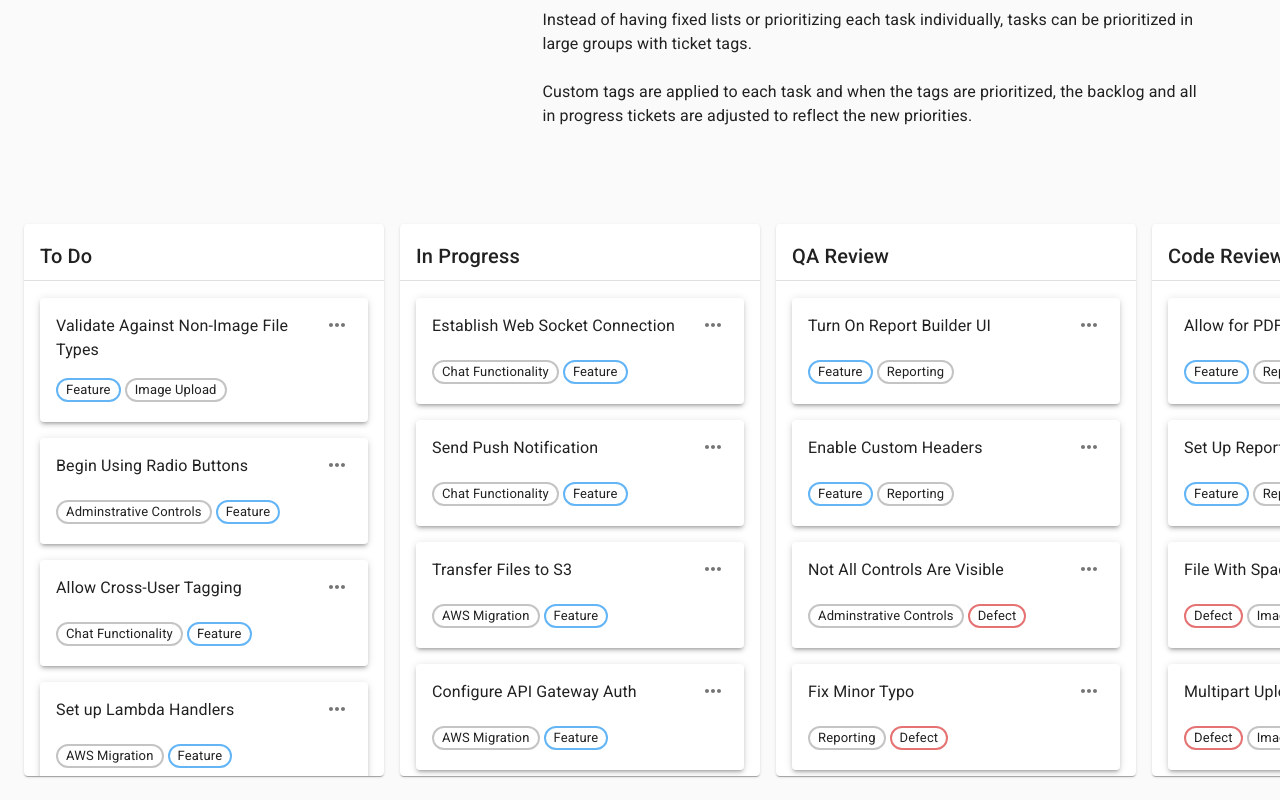
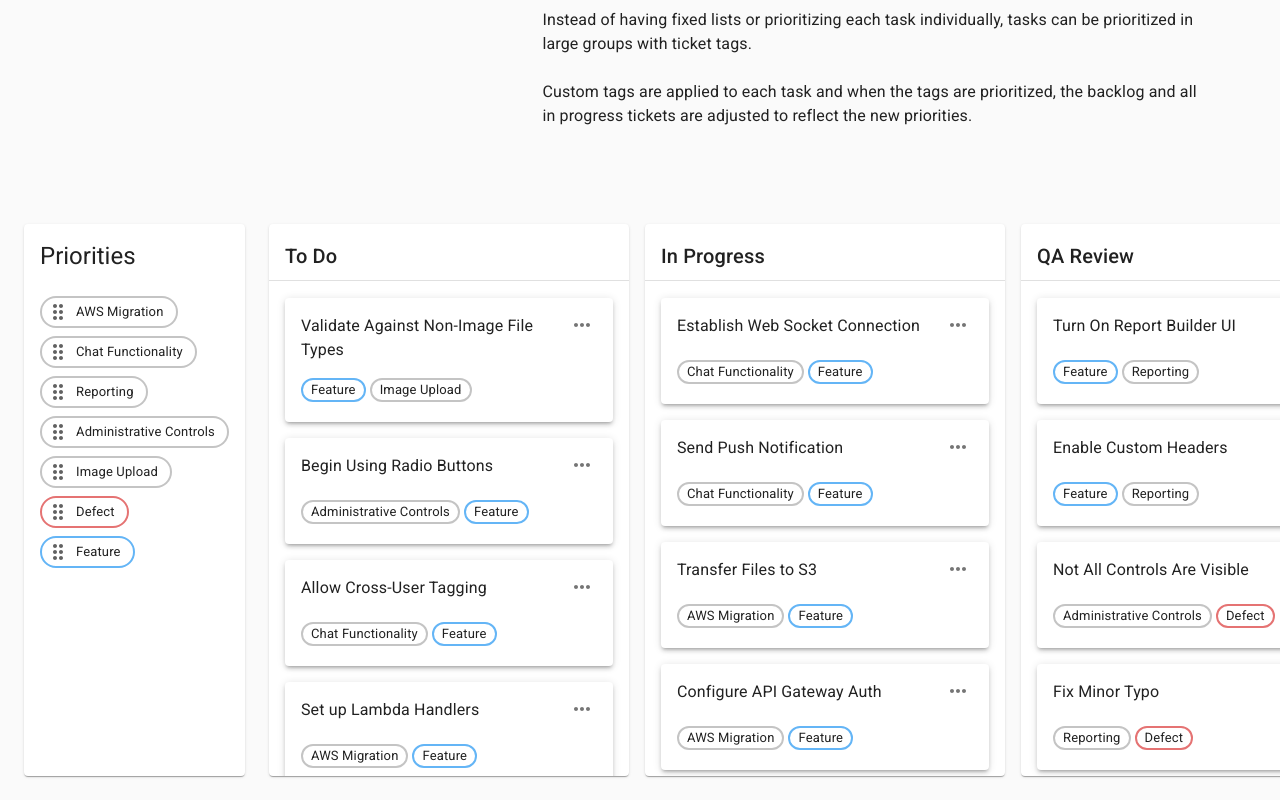
Before and after one commit to chasejarms/dynamic-project-management, a React (Create React App) app: page / in a window 1280 px wide. Shown: the part 1567-2367 px from the top of the page. Built offline with nearby package versions, Linux system fonts and the light colour scheme; no server answers; what amazon-cognito-identity-js would draw is missing.

Commit message:
Get the priorities showing up correctly

```diff
--- a/src/components/prioritizedTagsCard/index.tsx
+++ b/src/components/prioritizedTagsCard/index.tsx
@@ -56,9 +56,7 @@ export function PrioritizedTagsCard(props: IPrioritizedTagsCardProps) {
             >
                 <div css={classes.cardContent}>
                     <div css={classes.titleContainer}>
-                        <Typography variant="h5">
-                            Prioritized Tags (High to Low)
-                        </Typography>
+                        <Typography variant="h5">Priorities</Typography>
                     </div>
                     <div css={classes.innerCardContent}>
                         {isLoading ? (
--- a/src/oneTimeComponents/wrappedApp/app/home/index.tsx
+++ b/src/oneTimeComponents/wrappedApp/app/home/index.tsx
@@ -4,12 +4,19 @@ import { useTheme, Theme } from "@material-ui/core";
 import { NonAuthenticatedPageContainer } from "../../../../components/nonAuthenticatedPageContainer";
 import { LandingPageCommonSection } from "../../../../components/landingPageCommonSection";
 import { BoardColumnsContainer } from "../../../../components/boardColumnsContainer";
-import { mockColumnData, mockPriorities, mockTickets } from "./mockData";
+import {
+    mockColumnData,
+    mockPriorities,
+    mockTagsMapping,
+    mockTickets,
+} from "./mockData";
 import { TicketContainer } from "../../../../components/ticketContainer";
 import { useState } from "react";
 import { createColumnsMapping } from "../../../../utils/createColumnsMapping";
 import { TicketForBoard } from "../../../../components/ticketForBoard";
 import { TicketType } from "../../../../models/ticket/ticketType";
+import { PrioritizedTagsCard } from "../../../../components/prioritizedTagsCard";
+import { DragDropContext, DropResult } from "react-beautiful-dnd";
 
 export function Home() {
     const theme = useTheme();
@@ -17,6 +24,10 @@ export function Home() {
     const [columnsMapping, setColumnsMapping] = useState(
         createColumnsMapping(mockPriorities, mockColumnData, mockTickets)
     );
+    const [priorityList, setPriorityList] = useState(mockPriorities);
+    function onDragEnd(result: DropResult) {
+        const { destination, source, draggableId } = result;
+    }
 
     return (
         <NonAuthenticatedPageContainer>
@@ -55,6 +66,17 @@ export function Home() {
                 placeContent="right"
             />
             <div css={classes.exampleOverflow}>
+                <div css={classes.prioritiesContainer}>
+                    <DragDropContext onDragEnd={onDragEnd}>
+                        <PrioritizedTagsCard
+                            isLoading={false}
+                            canDragTags={true}
+                            tagsPriorityList={priorityList}
+                            tagsPriorityListMapping={mockTagsMapping}
+                        />
+                    </DragDropContext>
+                </div>
+                <div css={classes.boardTicketsContainer}>
                     <BoardColumnsContainer>
                         {mockColumnData.map((column) => {
                             const tickets = columnsMapping[column.id].tickets;
@@ -70,8 +92,12 @@ export function Home() {
                                             <TicketForBoard
                                                 ticket={ticket}
                                                 isFirstTicket={isFirstTicket}
-                                            ticketType={TicketType.InProgress}
-                                            onUpdateTicketColumn={() => null}
+                                                ticketType={
+                                                    TicketType.InProgress
+                                                }
+                                                onUpdateTicketColumn={() =>
+                                                    null
+                                                }
                                                 onDeleteTicket={() => null}
                                                 columnOptions={mockColumnData}
                                                 onClickDemoTicket={() => null}
@@ -82,6 +108,7 @@ export function Home() {
                             );
                         })}
                     </BoardColumnsContainer>
+                </div>
             </div>
             {/* show an example board with priorities right next to it here */}
             {/* invite them to schedule a demo and send them to the contact page */}
@@ -95,9 +122,26 @@ const createClasses = (theme: Theme) => {
         width: 100%;
         height: 600px;
         display: flex;
+        flex-direction: row;
+    `;
+
+    const prioritiesContainer = css`
+        flex: 0 0 auto;
+        height: 100%;
+        padding-top: 24px;
+        padding-left: 24px;
+        padding-bottom: 24px;
+    `;
+
+    const boardTicketsContainer = css`
+        flex-grow: 1;
+        height: 100%;
+        display: flex;
     `;
 
     return {
         exampleOverflow,
+        prioritiesContainer,
+        boardTicketsContainer,
     };
 };
--- a/src/oneTimeComponents/wrappedApp/app/home/mockData.ts
+++ b/src/oneTimeComponents/wrappedApp/app/home/mockData.ts
@@ -1,5 +1,5 @@
+import { ITagsPriorityListMapping } from "../../../../components/prioritizedTagsCard";
 import { IColumn } from "../../../../models/column";
-import { ISimplifiedTag } from "../../../../models/simplifiedTag";
 import { TagColor } from "../../../../models/tagColor";
 import { ITicket } from "../../../../models/ticket";
 
@@ -12,38 +12,54 @@ const columnIdsMapping = {
     deployedToProduction: "6",
 };
 
-const simplifiedTagsMapping = {
+export const mockTagsMapping: ITagsPriorityListMapping = {
     Defect: {
         name: "Defect",
         color: TagColor.Red,
+        itemId: "1",
+        belongsTo: "",
     },
     Feature: {
         name: "Feature",
         color: TagColor.Blue,
+        itemId: "2",
+        belongsTo: "",
     },
-    AWSMigration: {
+    "AWS Migration": {
         name: "AWS Migration",
         color: TagColor.Grey,
+        itemId: "3",
+        belongsTo: "",
     },
-    ChatFunctionality: {
+    "Chat Functionality": {
         name: "Chat Functionality",
         color: TagColor.Grey,
+        itemId: "4",
+        belongsTo: "",
     },
     Reporting: {
         name: "Reporting",
         color: TagColor.Grey,
+        itemId: "5",
+        belongsTo: "",
     },
-    Administrative: {
-        name: "Adminstrative Controls",
+    "Administrative Controls": {
+        name: "Administrative Controls",
         color: TagColor.Grey,
+        itemId: "6",
+        belongsTo: "",
     },
-    CI: {
-        name: "Continous Integration",
+    "Continuous Integration": {
+        name: "Continuous Integration",
         color: TagColor.Grey,
+        itemId: "7",
+        belongsTo: "",
     },
-    ImageUpload: {
+    "Image Upload": {
         name: "Image Upload",
         color: TagColor.Grey,
+        itemId: "8",
+        belongsTo: "",
     },
 };
 
@@ -91,10 +107,7 @@ export const mockTickets: ITicket[] = [
         createdTimestamp: "",
         lastModifiedTimestamp: "",
         completedTimestamp: "",
-        tags: [
-            simplifiedTagsMapping.AWSMigration,
-            simplifiedTagsMapping.Defect,
-        ],
+        tags: [mockTagsMapping["AWS Migration"], mockTagsMapping.Defect],
         simplifiedTicketTemplate: {
             title: {
                 label: "",
@@ -119,10 +132,7 @@ export const mockTickets: ITicket[] = [
         createdTimestamp: "",
         lastModifiedTimestamp: "",
         completedTimestamp: "",
-        tags: [
-            simplifiedTagsMapping.AWSMigration,
-            simplifiedTagsMapping.Defect,
-        ],
+        tags: [mockTagsMapping["AWS Migration"], mockTagsMapping.Defect],
         simplifiedTicketTemplate: {
             title: {
                 label: "",
@@ -147,10 +157,7 @@ export const mockTickets: ITicket[] = [
         createdTimestamp: "",
         lastModifiedTimestamp: "",
         completedTimestamp: "",
-        tags: [
-            simplifiedTagsMapping.AWSMigration,
-            simplifiedTagsMapping.Feature,
-        ],
+        tags: [mockTagsMapping["AWS Migration"], mockTagsMapping.Feature],
         simplifiedTicketTemplate: {
             title: {
                 label: "",
@@ -175,10 +182,7 @@ export const mockTickets: ITicket[] = [
         createdTimestamp: "",
         lastModifiedTimestamp: "",
         completedTimestamp: "",
-        tags: [
-            simplifiedTagsMapping.AWSMigration,
-            simplifiedTagsMapping.Feature,
-        ],
+        tags: [mockTagsMapping["AWS Migration"], mockTagsMapping.Feature],
         simplifiedTicketTemplate: {
             title: {
                 label: "",
@@ -203,10 +207,7 @@ export const mockTickets: ITicket[] = [
         createdTimestamp: "",
         lastModifiedTimestamp: "",
         completedTimestamp: "",
-        tags: [
-            simplifiedTagsMapping.AWSMigration,
-            simplifiedTagsMapping.Feature,
-        ],
+        tags: [mockTagsMapping["AWS Migration"], mockTagsMapping.Feature],
         simplifiedTicketTemplate: {
             title: {
                 label: "",
@@ -231,10 +232,7 @@ export const mockTickets: ITicket[] = [
         createdTimestamp: "",
         lastModifiedTimestamp: "",
         completedTimestamp: "",
-        tags: [
-            simplifiedTagsMapping.AWSMigration,
-            simplifiedTagsMapping.Feature,
-        ],
+        tags: [mockTagsMapping["AWS Migration"], mockTagsMapping.Feature],
         simplifiedTicketTemplate: {
             title: {
                 label: "",
@@ -259,10 +257,7 @@ export const mockTickets: ITicket[] = [
         createdTimestamp: "",
         lastModifiedTimestamp: "",
         completedTimestamp: "",
-        tags: [
-            simplifiedTagsMapping.ChatFunctionality,
-            simplifiedTagsMapping.Defect,
-        ],
+        tags: [mockTagsMapping["Chat Functionality"], mockTagsMapping.Defect],
         simplifiedTicketTemplate: {
             title: {
                 label: "",
@@ -287,10 +282,7 @@ export const mockTickets: ITicket[] = [
         createdTimestamp: "",
         lastModifiedTimestamp: "",
         completedTimestamp: "",
-        tags: [
-            simplifiedTagsMapping.ChatFunctionality,
-            simplifiedTagsMapping.Defect,
-        ],
+        tags: [mockTagsMapping["Chat Functionality"], mockTagsMapping.Defect],
         simplifiedTicketTemplate: {
             title: {
                 label: "",
@@ -315,10 +307,7 @@ export const mockTickets: ITicket[] = [
         createdTimestamp: "",
         lastModifiedTimestamp: "",
         completedTimestamp: "",
-        tags: [
-            simplifiedTagsMapping.ChatFunctionality,
-            simplifiedTagsMapping.Defect,
-        ],
+        tags: [mockTagsMapping["Chat Functionality"], mockTagsMapping.Defect],
         simplifiedTicketTemplate: {
             title: {
                 label: "",
@@ -343,10 +332,7 @@ export const mockTickets: ITicket[] = [
         createdTimestamp: "",
         lastModifiedTimestamp: "",
         completedTimestamp: "",
-        tags: [
-            simplifiedTagsMapping.ChatFunctionality,
-            simplifiedTagsMapping.Feature,
-        ],
+        tags: [mockTagsMapping["Chat Functionality"], mockTagsMapping.Feature],
         simplifiedTicketTemplate: {
             title: {
                 label: "",
@@ -371,10 +357,7 @@ export const mockTickets: ITicket[] = [
         createdTimestamp: "",
         lastModifiedTimestamp: "",
         completedTimestamp: "",
-        tags: [
-            simplifiedTagsMapping.ChatFunctionality,
-            simplifiedTagsMapping.Feature,
-        ],
+        tags: [mockTagsMapping["Chat Functionality"], mockTagsMapping.Feature],
         simplifiedTicketTemplate: {
             title: {
                 label: "",
@@ -399,10 +382,7 @@ export const mockTickets: ITicket[] = [
         createdTimestamp: "",
         lastModifiedTimestamp: "",
         completedTimestamp: "",
-        tags: [
-            simplifiedTagsMapping.ChatFunctionality,
-            simplifiedTagsMapping.Feature,
-        ],
+        tags: [mockTagsMapping["Chat Functionality"], mockTagsMapping.Feature],
         simplifiedTicketTemplate: {
             title: {
                 label: "",
@@ -427,10 +407,7 @@ export const mockTickets: ITicket[] = [
         createdTimestamp: "",
         lastModifiedTimestamp: "",
         completedTimestamp: "",
-        tags: [
-            simplifiedTagsMapping.ChatFunctionality,
-            simplifiedTagsMapping.Feature,
-        ],
+        tags: [mockTagsMapping["Chat Functionality"], mockTagsMapping.Feature],
         simplifiedTicketTemplate: {
             title: {
                 label: "",
@@ -455,7 +432,7 @@ export const mockTickets: ITicket[] = [
         createdTimestamp: "",
         lastModifiedTimestamp: "",
         completedTimestamp: "",
-        tags: [simplifiedTagsMapping.Feature, simplifiedTagsMapping.Reporting],
+        tags: [mockTagsMapping.Feature, mockTagsMapping.Reporting],
         simplifiedTicketTemplate: {
             title: {
                 label: "",
@@ -480,7 +457,7 @@ export const mockTickets: ITicket[] = [
         createdTimestamp: "",
         lastModifiedTimestamp: "",
         completedTimestamp: "",
-        tags: [simplifiedTagsMapping.Feature, simplifiedTagsMapping.Reporting],
+        tags: [mockTagsMapping.Feature, mockTagsMapping.Reporting],
         simplifiedTicketTemplate: {
             title: {
                 label: "",
@@ -505,7 +482,7 @@ export const mockTickets: ITicket[] = [
         createdTimestamp: "",
         lastModifiedTimestamp: "",
         completedTimestamp: "",
-        tags: [simplifiedTagsMapping.Reporting, simplifiedTagsMapping.Defect],
+        tags: [mockTagsMapping.Reporting, mockTagsMapping.Defect],
         simplifiedTicketTemplate: {
             title: {
                 label: "",
@@ -530,7 +507,7 @@ export const mockTickets: ITicket[] = [
         createdTimestamp: "",
         lastModifiedTimestamp: "",
         completedTimestamp: "",
-        tags: [simplifiedTagsMapping.Feature, simplifiedTagsMapping.Reporting],
+        tags: [mockTagsMapping.Feature, mockTagsMapping.Reporting],
         simplifiedTicketTemplate: {
             title: {
                 label: "",
@@ -555,7 +532,7 @@ export const mockTickets: ITicket[] = [
         createdTimestamp: "",
         lastModifiedTimestamp: "",
         completedTimestamp: "",
-        tags: [simplifiedTagsMapping.Feature, simplifiedTagsMapping.Reporting],
+        tags: [mockTagsMapping.Feature, mockTagsMapping.Reporting],
         simplifiedTicketTemplate: {
             title: {
                 label: "",
@@ -581,8 +558,8 @@ export const mockTickets: ITicket[] = [
         lastModifiedTimestamp: "",
         completedTimestamp: "",
         tags: [
-            simplifiedTagsMapping.Administrative,
-            simplifiedTagsMapping.Feature,
+            mockTagsMapping["Administrative Controls"],
+            mockTagsMapping.Feature,
         ],
         simplifiedTicketTemplate: {
             title: {
@@ -609,8 +586,8 @@ export const mockTickets: ITicket[] = [
         lastModifiedTimestamp: "",
         completedTimestamp: "",
         tags: [
-            simplifiedTagsMapping.Administrative,
-            simplifiedTagsMapping.Feature,
+            mockTagsMapping["Administrative Controls"],
+            mockTagsMapping.Feature,
         ],
         simplifiedTicketTemplate: {
             title: {
@@ -637,8 +614,8 @@ export const mockTickets: ITicket[] = [
         lastModifiedTimestamp: "",
         completedTimestamp: "",
         tags: [
-            simplifiedTagsMapping.Administrative,
-            simplifiedTagsMapping.Feature,
+            mockTagsMapping["Administrative Controls"],
+            mockTagsMapping.Feature,
         ],
         simplifiedTicketTemplate: {
             title: {
@@ -665,8 +642,8 @@ export const mockTickets: ITicket[] = [
         lastModifiedTimestamp: "",
         completedTimestamp: "",
         tags: [
-            simplifiedTagsMapping.Administrative,
-            simplifiedTagsMapping.Defect,
+            mockTagsMapping["Administrative Controls"],
+            mockTagsMapping.Defect,
         ],
         simplifiedTicketTemplate: {
             title: {
@@ -693,8 +670,8 @@ export const mockTickets: ITicket[] = [
         lastModifiedTimestamp: "",
         completedTimestamp: "",
         tags: [
-            simplifiedTagsMapping.Administrative,
-            simplifiedTagsMapping.Defect,
+            mockTagsMapping["Administrative Controls"],
+            mockTagsMapping.Defect,
         ],
         simplifiedTicketTemplate: {
             title: {
@@ -720,10 +697,7 @@ export const mockTickets: ITicket[] = [
         createdTimestamp: "",
         lastModifiedTimestamp: "",
         completedTimestamp: "",
-        tags: [
-            simplifiedTagsMapping.Feature,
-            simplifiedTagsMapping.ImageUpload,
-        ],
+        tags: [mockTagsMapping.Feature, mockTagsMapping["Image Upload"]],
         simplifiedTicketTemplate: {
             title: {
                 label: "",
@@ -748,10 +722,7 @@ export const mockTickets: ITicket[] = [
         createdTimestamp: "",
         lastModifiedTimestamp: "",
         completedTimestamp: "",
-        tags: [
-            simplifiedTagsMapping.Feature,
-            simplifiedTagsMapping.ImageUpload,
-        ],
+        tags: [mockTagsMapping.Feature, mockTagsMapping["Image Upload"]],
         simplifiedTicketTemplate: {
             title: {
                 label: "",
@@ -776,7 +747,7 @@ export const mockTickets: ITicket[] = [
         createdTimestamp: "",
         lastModifiedTimestamp: "",
         completedTimestamp: "",
-        tags: [simplifiedTagsMapping.Defect, simplifiedTagsMapping.ImageUpload],
+        tags: [mockTagsMapping.Defect, mockTagsMapping["Image Upload"]],
         simplifiedTicketTemplate: {
             title: {
                 label: "",
@@ -801,7 +772,7 @@ export const mockTickets: ITicket[] = [
         createdTimestamp: "",
         lastModifiedTimestamp: "",
         completedTimestamp: "",
-        tags: [simplifiedTagsMapping.Defect, simplifiedTagsMapping.ImageUpload],
+        tags: [mockTagsMapping.Defect, mockTagsMapping["Image Upload"]],
         simplifiedTicketTemplate: {
             title: {
                 label: "",
@@ -819,12 +790,12 @@ export const mockTickets: ITicket[] = [
 ];
 
 export const mockPriorities: string[] = [
-    simplifiedTagsMapping.AWSMigration.name,
-    simplifiedTagsMapping.ChatFunctionality.name,
-    simplifiedTagsMapping.Reporting.name,
-    simplifiedTagsMapping.Administrative.name,
-    simplifiedTagsMapping.CI.name,
-    simplifiedTagsMapping.ImageUpload.name,
-    simplifiedTagsMapping.Defect.name,
-    simplifiedTagsMapping.Feature.name,
+    mockTagsMapping["AWS Migration"].name,
+    mockTagsMapping["Chat Functionality"].name,
+    mockTagsMapping.Reporting.name,
+    mockTagsMapping["Administrative Controls"].name,
+    // mockTagsMapping["Continuous Integration"].name,
+    mockTagsMapping["Image Upload"].name,
+    mockTagsMapping.Defect.name,
+    mockTagsMapping.Feature.name,
 ];
```
Lines whose indentation alone changed are shown as unchanged.
